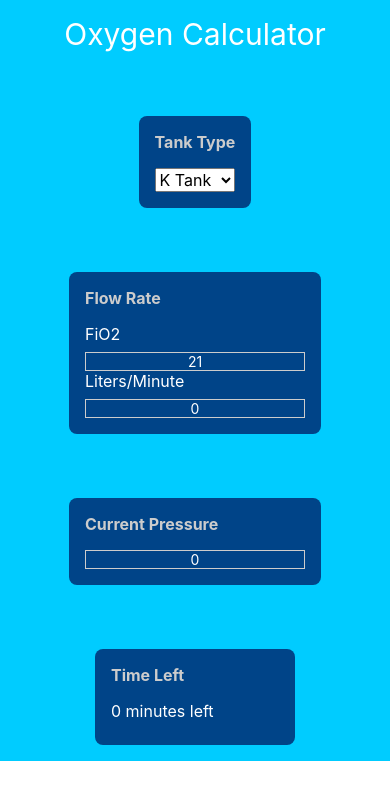
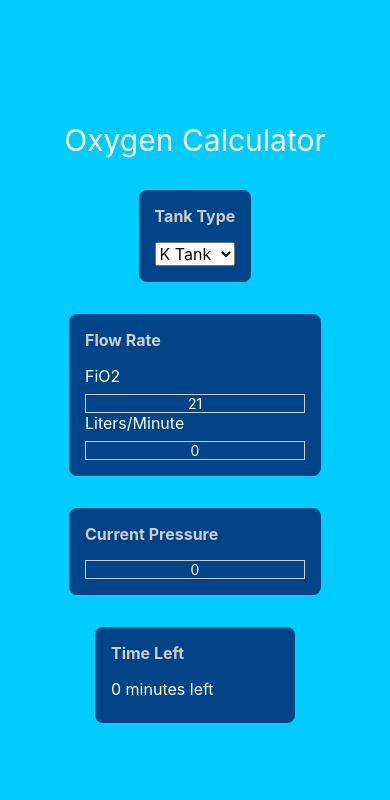
Before and after one commit to gunnarjessee/ReactNativeOxygenCalc, a React Native app: screen / in a window 390 px wide. Shown: the top 800 px of the page. Built offline with nearby package versions, Linux system fonts and the light colour scheme.

Commit message:
fixed android

```diff
--- a/AppStyles.js
+++ b/AppStyles.js
@@ -7,7 +7,8 @@ export default StyleSheet.create({
             backgroundColor: "#00CCFF",
             textAlign: "center",
             justifyContent: "center",
-            alignItems: "center"
+            alignItems: "center",
+            height: "100%"
         },
 
         card: {
@@ -15,7 +16,7 @@ export default StyleSheet.create({
             padding: 16,
             borderRadius: 8,
             margin: 0,
-            marginTop: 64,
+            marginTop: 32,
 
         },
 
@@ -59,7 +60,7 @@ export default StyleSheet.create({
             padding: 16,
             borderRadius: 8,
             margin: 0,
-            marginTop: 64,
+            marginTop: 32,
         }
 
     });
```
